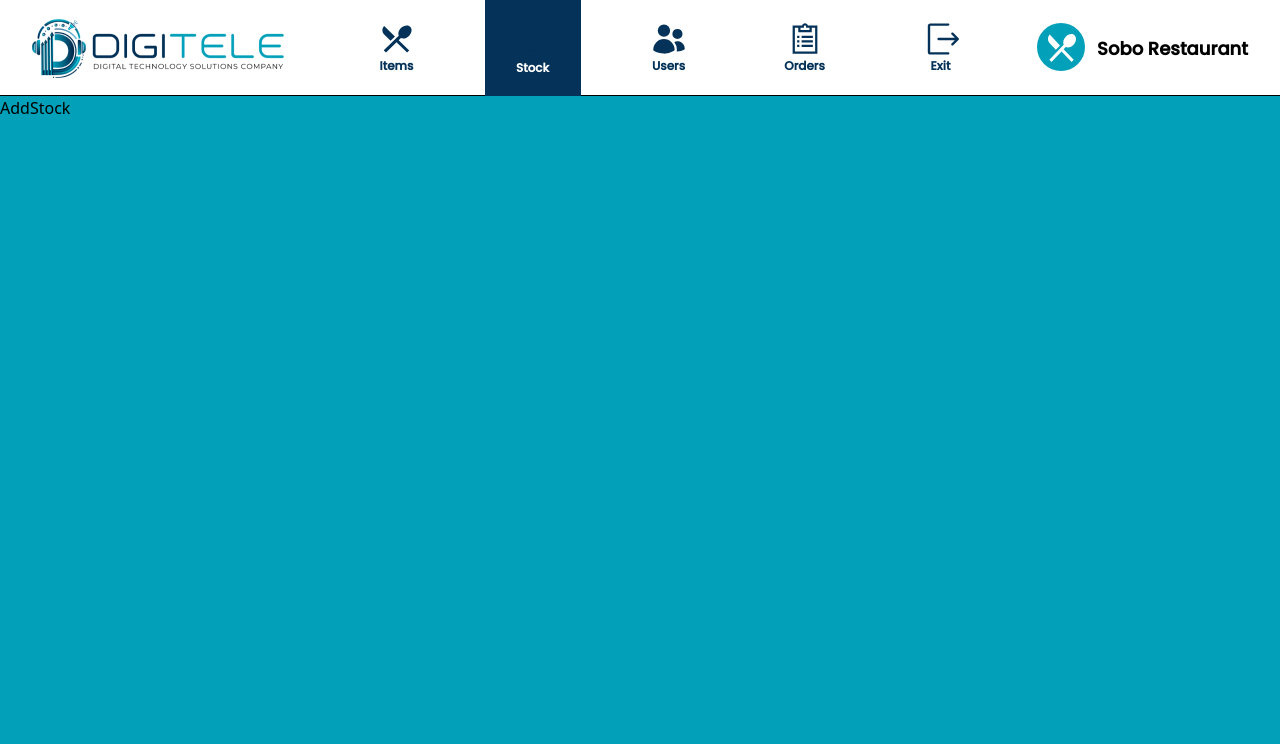
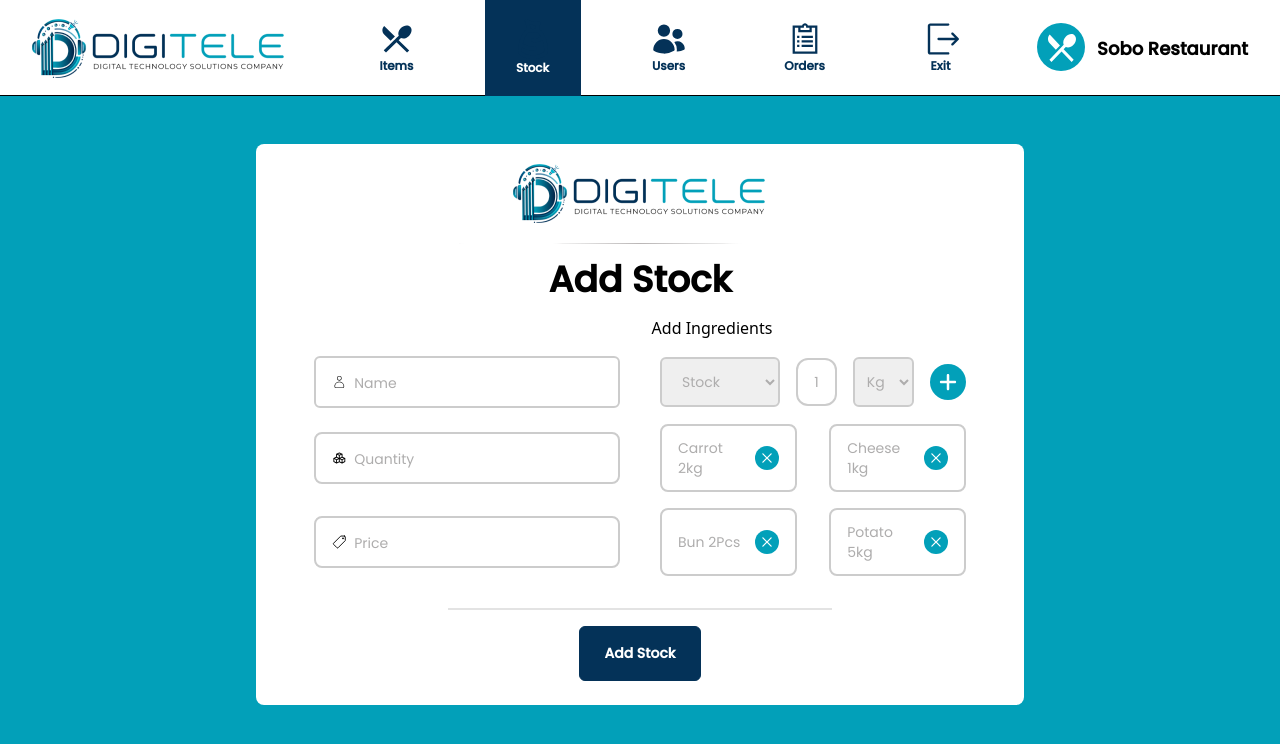
Before and after one commit to Anus-Ali-Khan/Digitelle-POS-Software, a React (Vite) app in the folder apps/digitele-frontend/: page /stocks in a window 1280 px wide. Both pictures are taken after a click on the element "Download". Shown: the top 744 px of the page. Built offline with nearby package versions, Linux system fonts and the light colour scheme; what @nx/react would draw is missing.

Commit message:
stock screens completed

```diff
--- a/apps/digitele-frontend/src/components/Restaurant/AddStock.tsx
+++ b/apps/digitele-frontend/src/components/Restaurant/AddStock.tsx
@@ -1,12 +1,114 @@
 import React from 'react';
 import { stockTabs } from '../../pages/Restaurant/Stocks';
+import Logo from '../../assets/images/Logo.png';
+import Dividerpng from '../../assets/images/divider.png';
+import CustomInput from './CustomInput';
+import { CiUser } from 'react-icons/ci';
+import { LiaCubesSolid } from 'react-icons/lia';
+import { IoPricetagOutline } from 'react-icons/io5';
+import { FaPlus } from 'react-icons/fa6';
+import { RxCross2 } from 'react-icons/rx';
+import CustomButton from './CustomButton';
 
 type PropsType = {
   setSelectedStockTab: React.Dispatch<React.SetStateAction<stockTabs>>;
 };
 
 const AddStock = ({ setSelectedStockTab }: PropsType) => {
-  return <div>AddStock</div>;
+  return (
+    <div className="bg-white h-fit w-[60%] m-auto mt-12 rounded-lg flex flex-col items-center py-4 gap-4 max-[1025px]:w-[80%] max-[769px]:mb-4 max-[769px]:w-[90%]">
+        <img src={Logo} alt="logo" />
+        <img src={Dividerpng} alt="" />
+        <p className="font-bold text-4xl font-poppins">Add Stock</p>
+        <p className='ml-36 max-[426px]:hidden'>Add Ingredients</p>
+        <div className="flex items-center gap-10 w-[85%] max-[426px]:flex-col max-[426px]:gap-4 ">
+          <div className="basis-[50%] max-[769px]:basis-[40%] ">
+            <CustomInput
+              placeholder="Name"
+              type="text"
+              icon={<CiUser />}
+              borderRadius="md"
+              className="border-[#CCCCCC]"
+            />
+          </div>
+          <p className='min-[426px]:hidden'>Add Ingredients</p>
+          <div className="flex items-center basis-[50%] gap-4 ">
+            <select className="flex items-center font-poppins text-sm py-3 text-[#AEADAD]  gap-2 px-4  border-2 w-full border-[#CCCCCC] max-[769px]:px-2 max-[769px]:py-2 max-[321px]:w-[80%] rounded-md">
+              <option>Stock</option>
+            </select>
+            <div className="text-[#AEADAD] text-sm font-poppins border-2 border-[#CCCCCC] flex items-center py-3 gap-2 px-4 rounded-xl">
+              <p>1</p>
+            </div>
+            <select className="flex items-center text-sm font-poppins py-3 px-2  w-[50%] border-2 text-[#AEADAD]  border-[#CCCCCC] rounded-md max-[426px]:px-1 max-[426px]:w-[70%]">
+              <option className="">Kg</option>
+            </select>
+            <div className="text-white bg-Secondary rounded-full p-2">
+              <FaPlus size={20} />
+            </div>
+          </div>
+        </div>
+        <div className="flex items-center w-[85%] gap-10">
+          <div className="basis-[50%]  max-[769px]:basis-[40%]  max-[426px]:basis-[80%] max-[426px]:m-auto">
+            <CustomInput
+              placeholder="Quantity"
+              type="text"
+              borderRadius="lg"
+              icon={<LiaCubesSolid />}
+              className="max-[321px]:w-full border-[#CCCCCC]"
+            />
+          </div>
+          <div className="flex basis-[50%] gap-8 max-[426px]:hidden">
+            <div className="text-[#AEADAD] text-sm w-[50%] font-poppins border-2 border-[#CCCCCC] flex items-center justify-between py-3 gap-2 px-4 rounded-lg  max-[769px]:px-2">
+              <p>Carrot 2kg</p>
+              <div className="bg-Secondary rounded-full p-1 ">
+                <RxCross2 size={16} className="text-white" />
+              </div>
+            </div>
+            <div className="text-[#AEADAD] text-sm w-[50%] font-poppins border-2 border-[#CCCCCC] flex items-center justify-between py-3 gap-2 px-4 rounded-lg max-[769px]:px-2">
+              <p>Cheese 1kg</p>
+              <div className="bg-Secondary rounded-full p-1 ">
+                <RxCross2 size={16} className="text-white" />
+              </div>
+            </div>
+          </div>
+        </div>
+        <div className="flex items-center w-[85%] gap-10">
+          <div className="basis-[50%]  max-[769px]:basis-[40%] max-[426px]:basis-[80%] max-[426px]:m-auto">
+            <CustomInput
+              placeholder="Price"
+              type="text"
+              borderRadius="lg"
+              icon={<IoPricetagOutline />}
+              className="max-[321px]:w-full border-[#CCCCCC]"
+            />
+          </div>
+          <div className="flex basis-[50%] gap-8 max-[426px]:hidden">
+            <div className="text-[#AEADAD] w-[50%] text-sm font-poppins border-2 border-[#CCCCCC] flex items-center justify-between py-3 gap-2 px-4 rounded-lg ">
+              <p>Bun 2Pcs</p>
+              <div className="bg-Secondary rounded-full p-1 ">
+                <RxCross2 size={16} className="text-white" />
+              </div>
+            </div>
+            <div className="text-[#AEADAD] w-[50%] text-sm font-poppins border-2 border-[#CCCCCC] flex items-center justify-between py-3 gap-2 px-4 rounded-lg max-[769px]:px-2">
+              <p>Potato 5kg</p>
+              <div className="bg-Secondary rounded-full p-1 ">
+                <RxCross2 size={16} className="text-white" />
+              </div>
+            </div>
+          </div>
+        </div>
+
+
+        <div className="h-[0.1rem] bg-[#E3E3E3] w-[50%] mt-4"></div>
+        <CustomButton
+          title="Add Stock"
+          bgColor="bg-Primary"
+          className="border-Primary px-6 py-4 font-poppins mb-2"
+          onClick={() => setSelectedStockTab(stockTabs.AvailableStocks)}
+        />
+
+    </div>
+  );
 };
 
 export default AddStock;
--- a/apps/digitele-frontend/src/components/Restaurant/AvailableStocks.tsx
+++ b/apps/digitele-frontend/src/components/Restaurant/AvailableStocks.tsx
@@ -21,8 +21,8 @@ const AvailableStocks = ({ setSelectedStockTab }: PropsType) => {
         />
       </div>
       <div className="bg-white flex flex-col gap-2  py-6 px-4 items-center h-[35rem] w-[40%] m-auto rounded-lg shadow-xl mb-4 max-[769px]:w-[50%] ">
-        <img src={Logo} />
-        <img src={Dividerpng} />
+        <img src={Logo} alt='logo'/>
+        <img src={Dividerpng} alt='' />
         <p className="font-bold text-4xl font-poppins">Stock</p>
         <table className="h-[20rem] overflow-y-scroll w-[85%] max-[769px]:w-[95%]   ">
           <thead className="">
```
